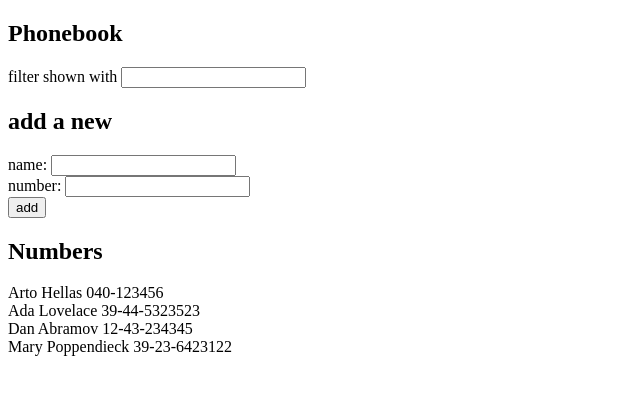
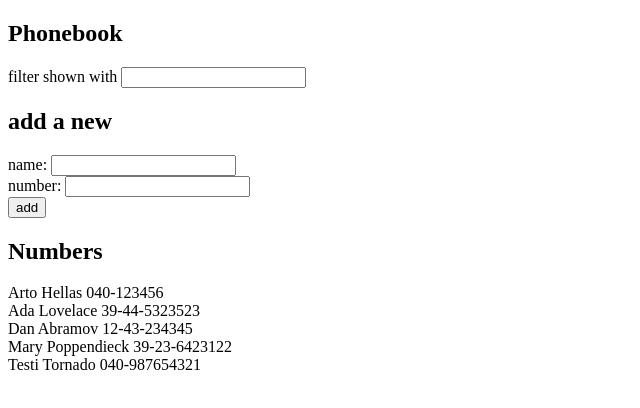
Before and after one commit to Rushaxso/FullStackOpen, a React (Vite) app in the folder part2/phonebook/: page / in a window 1280 px wide. Shown: the top 408 px of the page, without its empty margins (0-640 px from the left). Built offline with nearby package versions, Linux system fonts and the light colour scheme.

Commit message:
laptop test

```diff
--- a/part2/phonebook/src/App.jsx
+++ b/part2/phonebook/src/App.jsx
@@ -46,7 +46,8 @@ const App = () => {
     { name: 'Arto Hellas', number: '040-123456', id: 1 },
     { name: 'Ada Lovelace', number: '39-44-5323523', id: 2 },
     { name: 'Dan Abramov', number: '12-43-234345', id: 3 },
-    { name: 'Mary Poppendieck', number: '39-23-6423122', id: 4 }
+    { name: 'Mary Poppendieck', number: '39-23-6423122', id: 4 },
+    { name: 'Testi Tornado', number: '040-987654321'}
   ])
   const [newName, setNewName] = useState('')
   const [newNumber, setNewNumber] = useState('')
```
